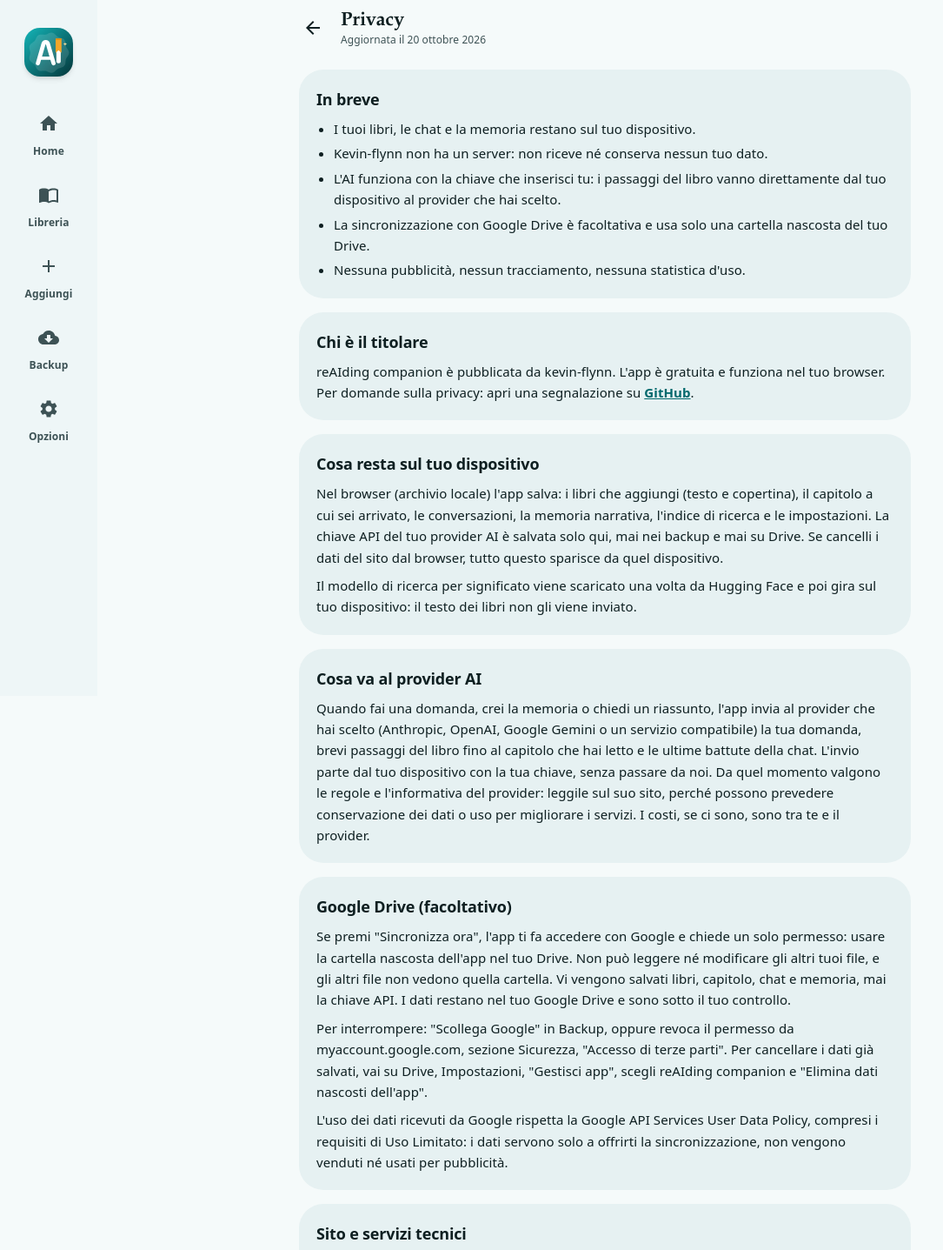
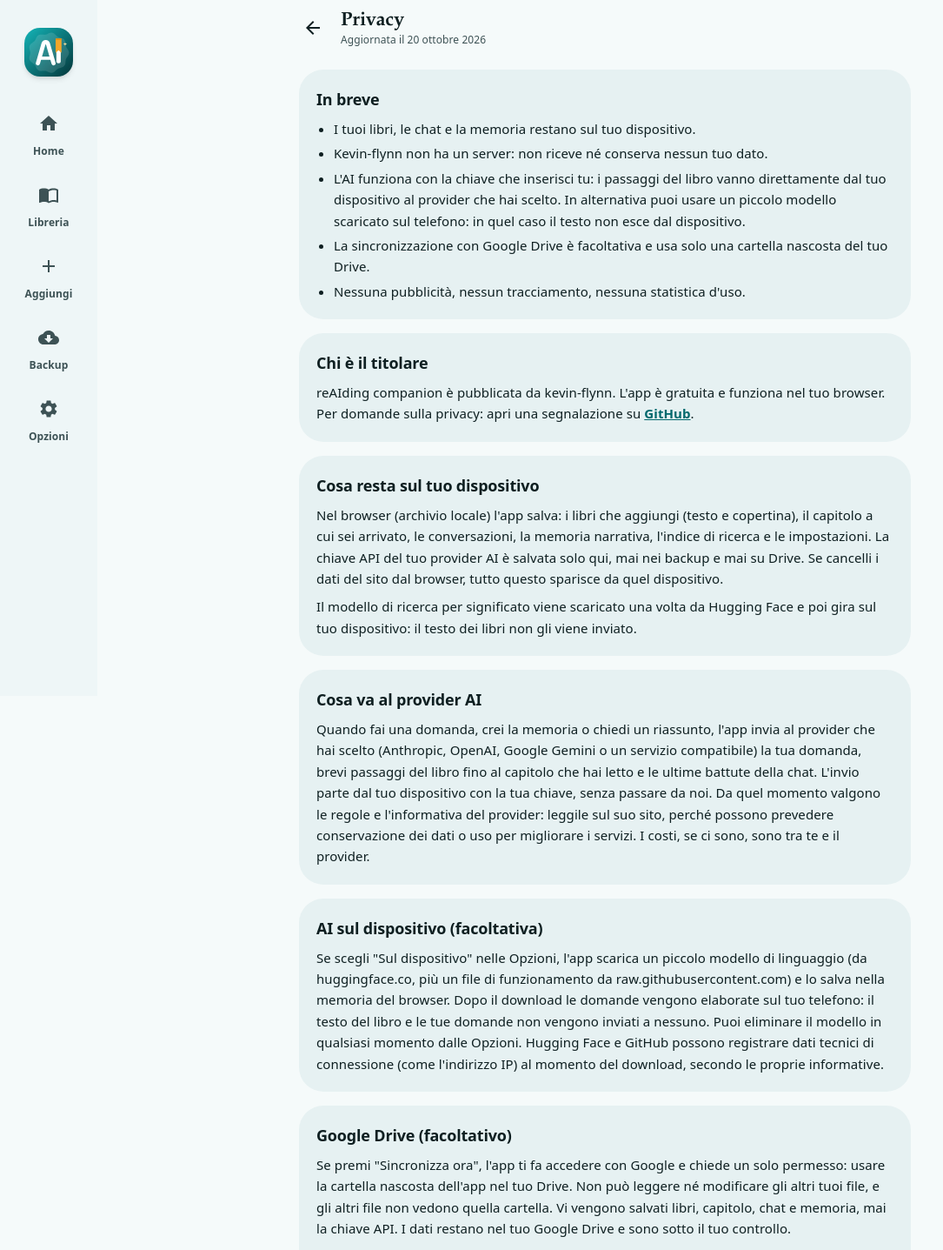
Before and after one commit to kevin-flynn89/ReAIding-Companion, a Next.js app: page /privacy in a window 1280 px wide. Shown: the top 1437 px of the page at 87% size, without its empty margins (0-1085 px from the left). Built offline with nearby package versions, Linux system fonts and the light colour scheme.

Commit message:
Add files via upload

```diff
--- a/app/privacy/page.tsx
+++ b/app/privacy/page.tsx
@@ -13,7 +13,7 @@
           <ul className="mt-2 list-disc space-y-1 pl-5">
             <li>I tuoi libri, le chat e la memoria restano sul tuo dispositivo.</li>
             <li>{who[0].toUpperCase() + who.slice(1)} non ha un server: non riceve né conserva nessun tuo dato.</li>
-            <li>L'AI funziona con la chiave che inserisci tu: i passaggi del libro vanno direttamente dal tuo dispositivo al provider che hai scelto.</li>
+            <li>L'AI funziona con la chiave che inserisci tu: i passaggi del libro vanno direttamente dal tuo dispositivo al provider che hai scelto. In alternativa puoi usare un piccolo modello scaricato sul telefono: in quel caso il testo non esce dal dispositivo.</li>
             <li>La sincronizzazione con Google Drive è facoltativa e usa solo una cartella nascosta del tuo Drive.</li>
             <li>Nessuna pubblicità, nessun tracciamento, nessuna statistica d'uso.</li>
           </ul>
@@ -33,6 +33,11 @@
         <section className="card">
           <h2 className="text-lg font-bold">Cosa va al provider AI</h2>
           <p className="mt-2">Quando fai una domanda, crei la memoria o chiedi un riassunto, l'app invia al provider che hai scelto (Anthropic, OpenAI, Google Gemini o un servizio compatibile) la tua domanda, brevi passaggi del libro fino al capitolo che hai letto e le ultime battute della chat. L'invio parte dal tuo dispositivo con la tua chiave, senza passare da noi. Da quel momento valgono le regole e l'informativa del provider: leggile sul suo sito, perché possono prevedere conservazione dei dati o uso per migliorare i servizi. I costi, se ci sono, sono tra te e il provider.</p>
+        </section>
+
+        <section className="card">
+          <h2 className="text-lg font-bold">AI sul dispositivo (facoltativa)</h2>
+          <p className="mt-2">Se scegli "Sul dispositivo" nelle Opzioni, l'app scarica un piccolo modello di linguaggio (da huggingface.co, più un file di funzionamento da raw.githubusercontent.com) e lo salva nella memoria del browser. Dopo il download le domande vengono elaborate sul tuo telefono: il testo del libro e le tue domande non vengono inviati a nessuno. Puoi eliminare il modello in qualsiasi momento dalle Opzioni. Hugging Face e GitHub possono registrare dati tecnici di connessione (come l'indirizzo IP) al momento del download, secondo le proprie informative.</p>
         </section>
 
         <section className="card">
```
